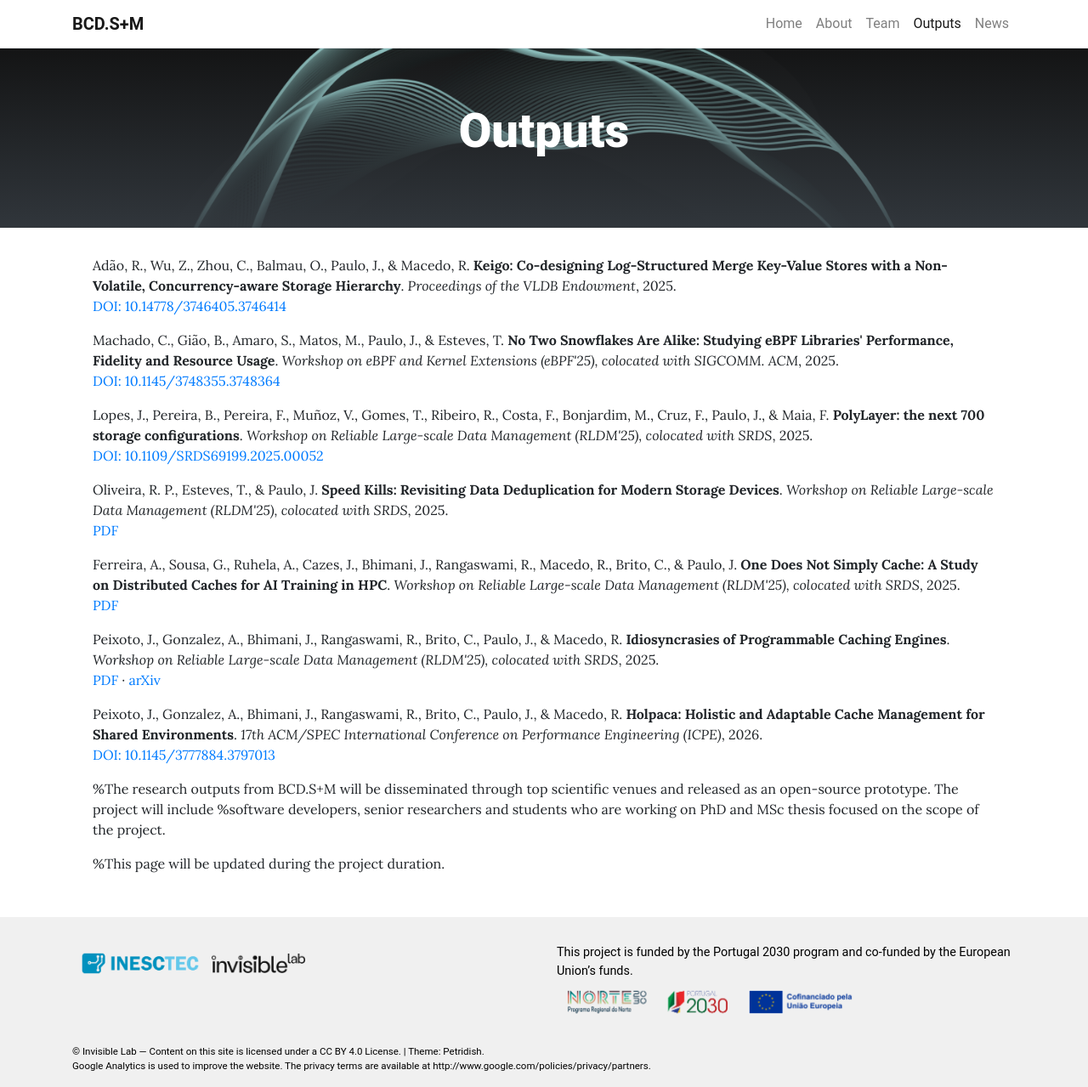
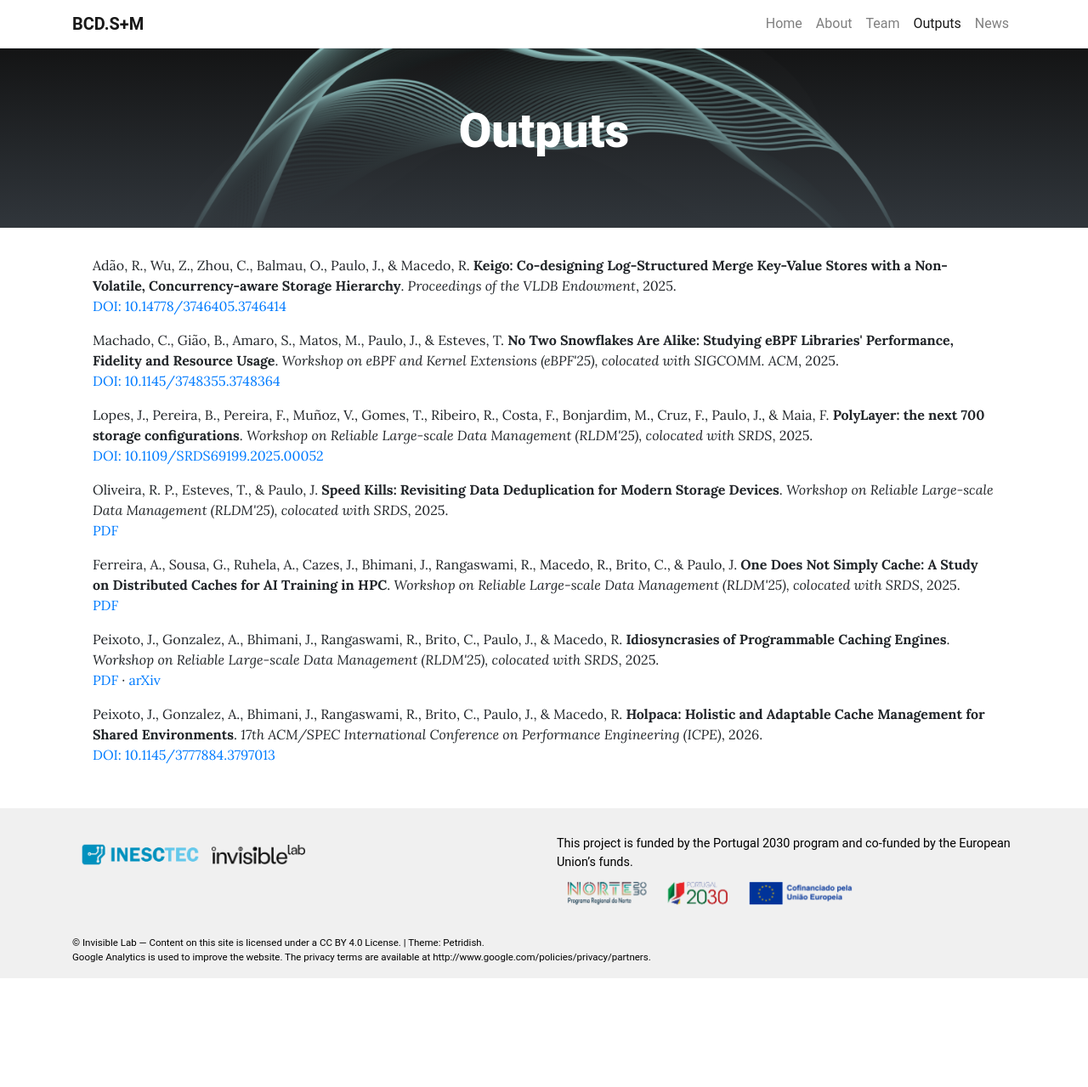
Before and after one commit to invisiblelab-dev/invisible-storage-project-website, a Jekyll site: the page built from pages/outputs.md, in a window 1280 px wide. Shown: the whole page at 85% size. Built offline with Jekyll 4.4.1, drawn with Linux system fonts in a browser that asks for light colours; after the commit the page ends 1151 px from its top, so only the background shows below that.

Commit message:
Clean up outputs.md by removing old project details
Removed outdated information about project dissemination and updates.

```diff
--- a/pages/outputs.md
+++ b/pages/outputs.md
@@ -17,7 +17,3 @@ permalink: /outputs/
   </li>
 {% endfor %}
 </ul>
-
-%The research outputs from BCD.S+M will be disseminated through top scientific venues and released as an open-source prototype.  The project will include %software developers, senior researchers and students who are working on PhD and MSc thesis focused on the scope of the project.
-
-%This page will be updated during the project duration.
```
